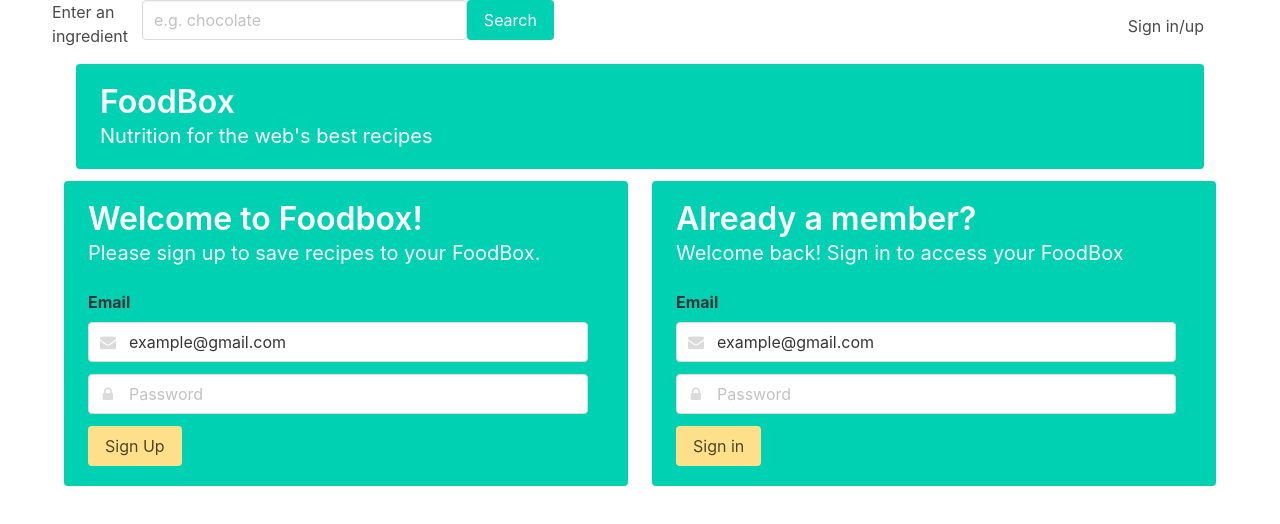
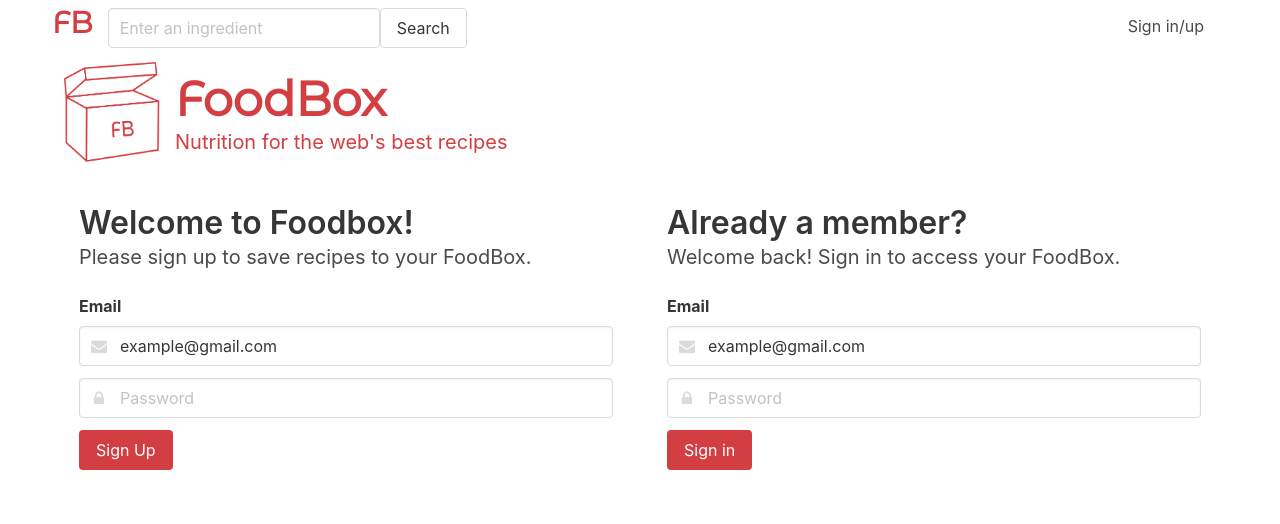
Before and after one commit to eleaverton/foodbox, a plain HTML site: page signinup.html in a window 1280 px wide. Drawn offline with nearby package versions, Linux system fonts and the light colour scheme.

Commit message:
added pulled formatting to signinup.html. logo is added to pages

```diff
--- a/assets/css/style.css
+++ b/assets/css/style.css
@@ -14,6 +14,20 @@
 	background-color: #FFF;
 	color: #D33E43;
 	padding-left: 0px;
+}
+
+.banner1 {
+	background-color: #FFFFFF;
+	color: #D33E43;
+	padding-left: 15px;
+}
+
+.banner2 {
+	background-color: #FFFFFF;
+	color: #D33E43;
+	padding-left: 15px;
+	padding-right: 15px;
+	padding-top:30px;
 }
 
 #foodbox{
@@ -40,3 +54,16 @@
 .is-8 {
 	margin-top: 12px;
 }
+
+#box{
+	margin-top:10px;
+	margin-right:15px;
+	height:100px;
+
+}
+
+#signin, #signup{
+	background-color: #D33E43;
+	color:#ffffff;
+
+}
--- a/signinup.html
+++ b/signinup.html
@@ -7,30 +7,38 @@
     <script src="https://www.gstatic.com/firebasejs/4.2.0/firebase.js"></script>
     <link rel="stylesheet" href="https://maxcdn.bootstrapcdn.com/font-awesome/4.7.0/css/font-awesome.min.css">
     <link rel="stylesheet" type="text/css" href="https://cdnjs.cloudflare.com/ajax/libs/bulma/0.5.0/css/bulma.css">
+    <link href="https://fonts.googleapis.com/css?family=Montserrat+Alternates" rel="stylesheet">
+    <link rel="stylesheet" type="text/css" href="assets/css/style.css">
 </head>
 
 <body>
     <div class="container">
         <nav class="navbar ">
-            <div class="navbar-brand"></div>
-            <div class="navbar-start">Enter an ingredient
-                <input class="input" type="text" placeholder="e.g. chocolate">
-                <button class="button is-primary" id="search">Search</button>
+            <div class="navbar-brand">FB</div>
+            <div class="navbar-start">
+                <input class="input" type="text" placeholder="Enter an ingredient">
+                <button class="button" id="search">Search</button>
             </div>
             <div class="navbar-end">
-                <a class="navbar-item" href="#">Sign in/up</a>
+                <a class="navbar-item" href="signinup.html">Sign in/up</a>
             </div>
         </nav>
-        <div class="tile is-parent">
-            <article class="tile is-child notification is-primary">
-                <p class="title">FoodBox</p>
+
+        <div class="tile">
+            <article class="tile is-child is-1">
+            <figure class="image">
+                    <img src="assets/images/box.png" id="box">
+                </figure>
+                </article>
+            <article class="tile is-child notification banner1">
+                <p class="title" id="foodbox">FoodBox</p>
                 <p class="subtitle">Nutrition for the web's best recipes</p>
             </article>
         </div>
         <div class="tile is-ancestor">
         <div class="tile is-vertical is-6">
         <div class="tile is-parent">
-            <article class="tile is-child notification is-primary">
+            <article class="tile is-child banner2">
                 <p class="title">Welcome to Foodbox!</p>
                 <p class="subtitle">Please sign up to save recipes to your FoodBox.</p>
                 <div class="field">
@@ -60,9 +68,9 @@
 
         </div><!--closes is 6 div -->
         <div class="tile is-parent">
-            <article class="tile is-child notification is-primary">
+            <article class="tile is-child banner2">
                 <p class="title">Already a member?</p>
-                <p class="subtitle">Welcome back! Sign in to access your FoodBox</p>
+                <p class="subtitle">Welcome back! Sign in to access your FoodBox.</p>
                 <div class="field">
                     <label class="label">Email</label>
                     <div class="control has-icons-left">
```
Also changed, not shown: index.html (+9 -3 lines).
